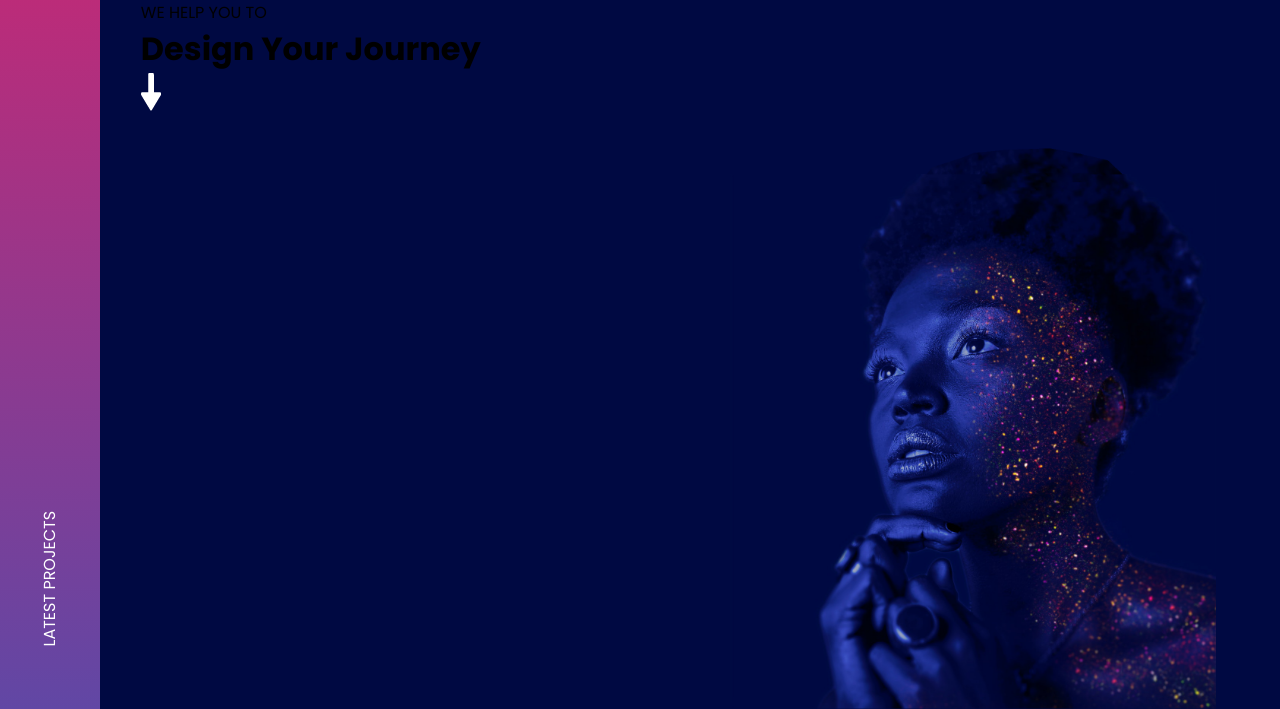
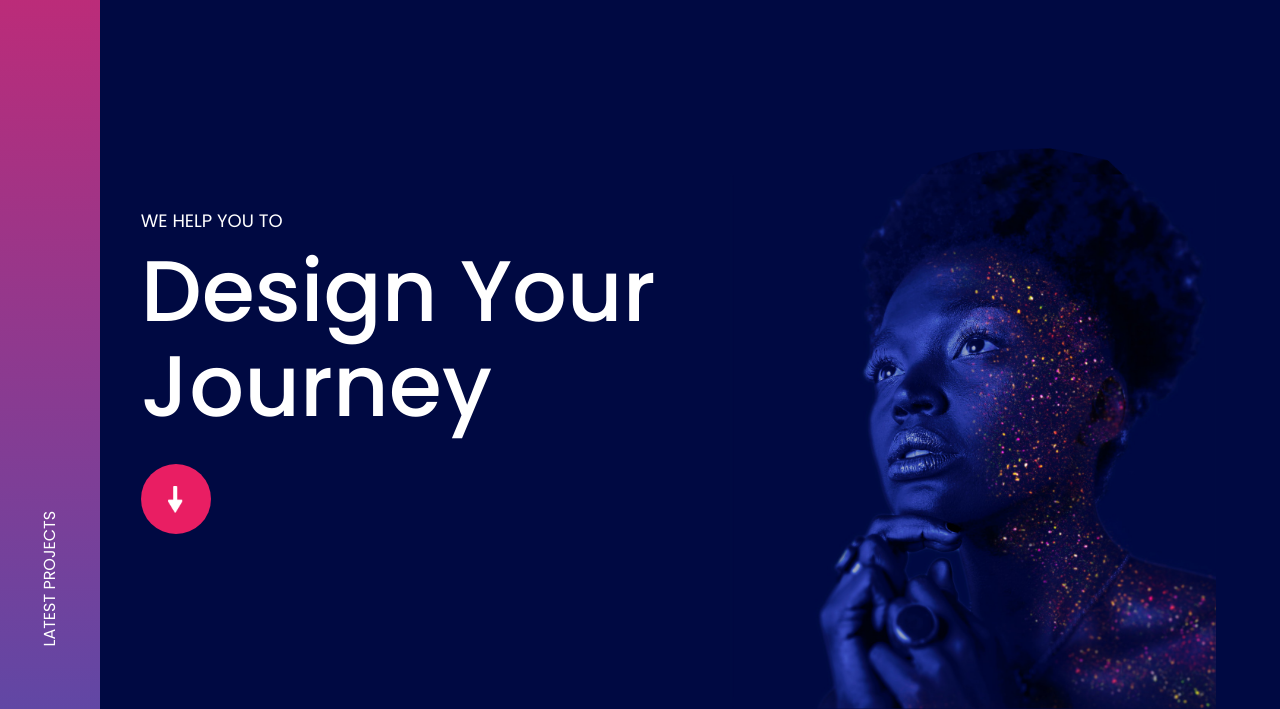
Before and after one commit to CJR85/modeern-web-header, a plain HTML site: page index.html in a window 1280 px wide. Shown: the part 91-800 px from the top of the page. Drawn offline with Linux system fonts and the light colour scheme.

Commit message:
Style text-box div

```diff
--- a/style.css
+++ b/style.css
@@ -92,3 +92,32 @@
   transform: rotate(-90deg) translateX(50%);
   width: max-content;
 }
+
+.text-box {
+  margin-top: 20%;
+  font-size: 18px;
+  color: #fff;
+}
+
+.text-box h1 {
+  font-weight: 500;
+  font-size: 86px;
+  max-width: 550px;
+  line-height: 95px;
+  margin-top: 10px;
+  margin-bottom: 30px;
+}
+
+.text-box .icon {
+  background: #e91e63;
+  width: 70px;
+  height: 70px;
+  border-radius: 50%;
+  display: flex;
+  align-items: center;
+  justify-content: center;
+}
+
+.text-box .icon img {
+  width: 15px;
+}
```
